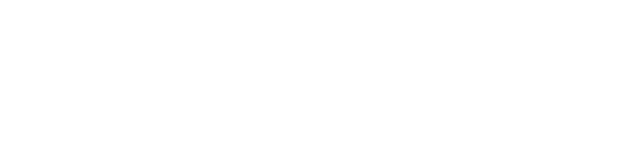
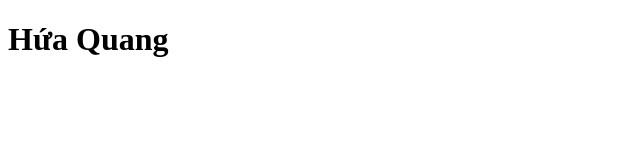
Before and after one commit to anonymousDev28/Git_Demo_Webasic, a plain HTML site: page index.html in a window 1280 px wide. Shown: the whole page, without its empty margins (0-640 px from the left). Drawn offline with Linux system fonts and the light colour scheme.

Commit message:
Update index.html
add text test branch

```diff
--- a/index.html
+++ b/index.html
@@ -7,6 +7,6 @@
     <title>Document</title>
 </head>
 <body>
-
+    <h1>Hứa Quang</h1>
 </body>
 </html>
```
